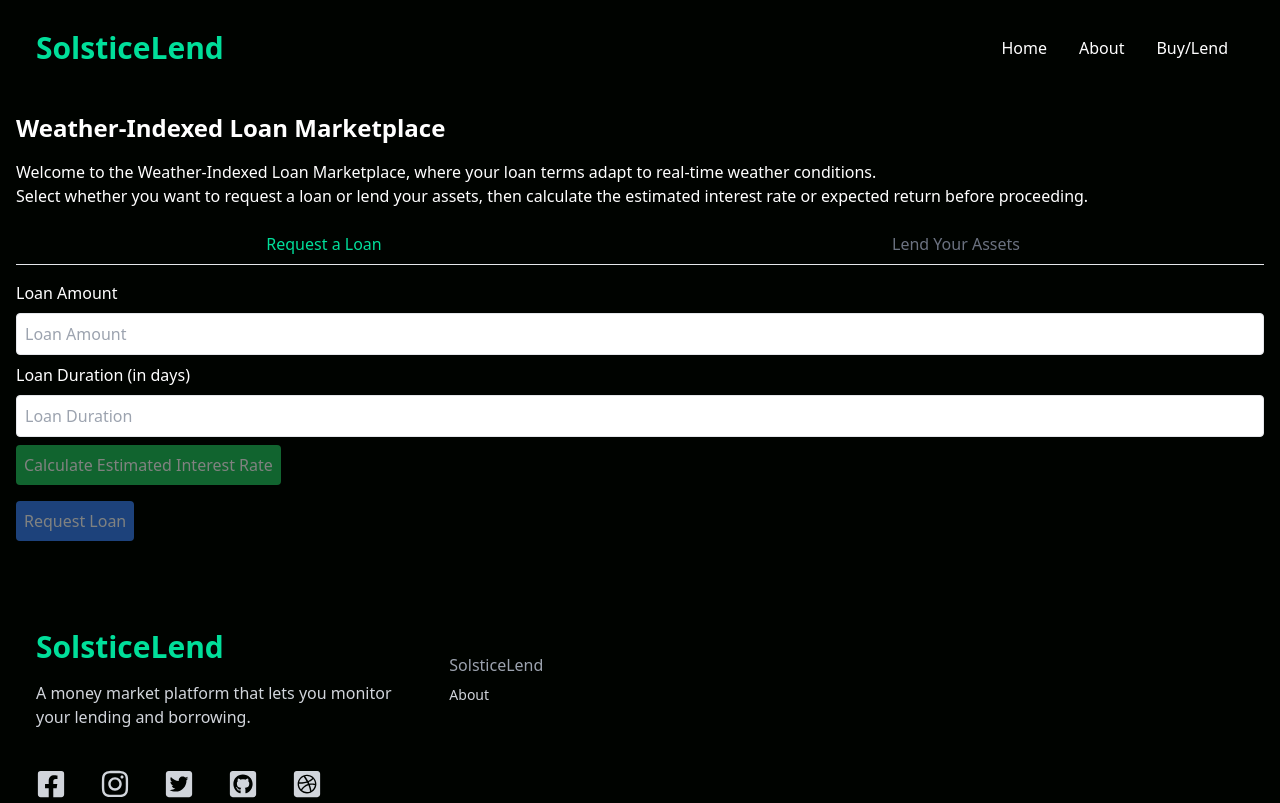
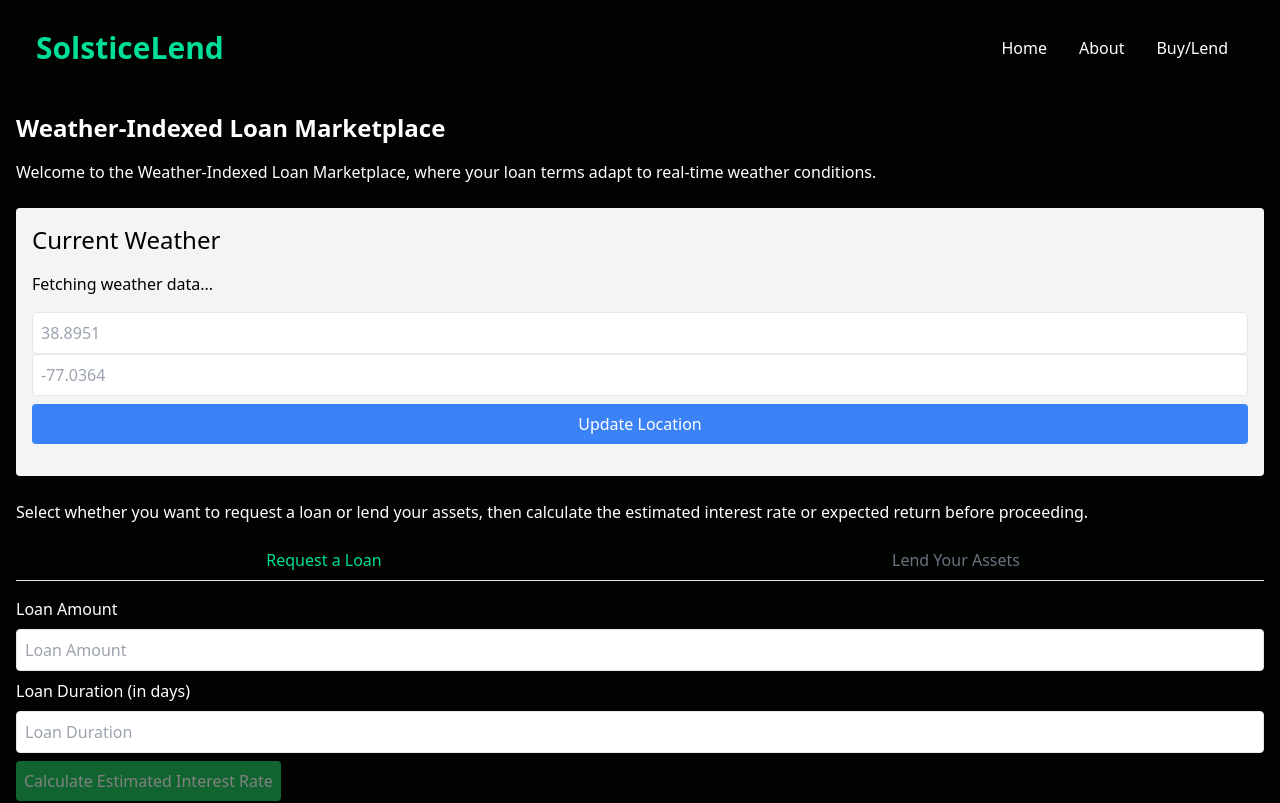
Before and after one commit to Constellation-DEFI-chainlink/defi-frontend, a React (Create React App) app: page /buy-lend in a window 1280 px wide. Shown: the top 803 px of the page. Built offline with nearby package versions, Linux system fonts and the light colour scheme; no server answers.

Commit message:
Weather panel

```diff
--- a/src/components/BuyLendPage.jsx
+++ b/src/components/BuyLendPage.jsx
@@ -1,6 +1,6 @@
 import React, {useState} from 'react';
 import DefiService from '../service/DefiService';
-
+import { useEffect } from 'react';
 const BuyLendPage = () => {
   const [activeTab, setActiveTab] = useState('borrow');
   const [loanAmount, setLoanAmount] = useState('');
@@ -9,6 +9,9 @@ const BuyLendPage = () => {
   const [message, setMessage] = useState('');
   const [estimatedInterestRate, setEstimatedInterestRate] = useState('');
   const [expectedReturn, setExpectedReturn] = useState('');
+  const [weather, setWeather] = useState({ temperature: '', windSpeed: '' });
+  const [location, setLocation] = useState({ latitude: '', longitude: '' });
+
 
   const calculateInterestRate = () => {
     DefiService.calculateEstimatedInterestRateForLend()
@@ -75,6 +78,30 @@ const BuyLendPage = () => {
       setExpectedReturn('');
     }
   };
+  const fetchWeatherData = async (latitude, longitude) => {
+    const response = await fetch(
+        `https://api.open-meteo.com/v1/forecast?latitude=${latitude}&longitude=${longitude}&hourly=temperature_2m,relative_humidity_2m,wind_speed_10m&current_weather=true`
+    );
+    const data = await response.json();
+    const currentWeather = data.current_weather;
+    setWeather({
+      temperature: currentWeather.temperature,
+      windSpeed: currentWeather.windspeed
+    });
+  };
+  const validateAndSetLocation = (lat, lon) => {
+    const parsedLat = parseFloat(lat);
+    const parsedLon = parseFloat(lon);
+    const isLatitudeValid = !isNaN(parsedLat) && parsedLat >= -90 && parsedLat <= 90;
+    const isLongitudeValid = !isNaN(parsedLon) && parsedLon >= -180 && parsedLon <= 180;
+
+    if (isLatitudeValid && isLongitudeValid) {
+      setLocation({ latitude: parsedLat, longitude: parsedLon });
+      fetchWeatherData(parsedLat, parsedLon);
+    } else {
+      showToast('Invalid latitude or longitude. Please enter valid numbers.');
+    }
+  };
 
   const showToast = (msg) => {
     console.log(msg);
@@ -82,11 +109,62 @@ const BuyLendPage = () => {
     setTimeout(() => setMessage(''), 3000); // Clear message after 3 seconds
   };
 
+  // Attempt to fetch the user's current location on component mount
+  useEffect(() => {
+    if (navigator.geolocation) {
+      navigator.geolocation.getCurrentPosition((position) => {
+        fetchWeatherData(position.coords.latitude, position.coords.longitude);
+        setLocation({
+          latitude: position.coords.latitude,
+          longitude: position.coords.longitude
+        });
+      }, (error) => {
+        console.error(error);
+      });
+    }
+  }, []);
+
   return (
       <div className="container mx-auto p-4 text-white"> {/* Adjusted for white text */}
         <h1 className="text-2xl font-bold mb-4">Weather-Indexed Loan Marketplace</h1>
         <p>Welcome to the Weather-Indexed Loan Marketplace, where your loan terms adapt to real-time weather conditions.</p>
         {message && <div className="toast-message">{message}</div>}
+
+        {/* Weather Panel */}
+        <div className="weather-panel my-6 p-4 bg-gray-100 text-black rounded">
+          <h2 className="text-2xl mb-4">Current Weather</h2>
+          {!weather.temperature && <p>Fetching weather data...</p>}
+          {weather.temperature && (
+              <>
+                <p>Temperature: {weather.temperature} °C</p>
+                <p>Wind Speed: {weather.windSpeed} km/h</p>
+              </>
+          )}
+          <div className="location-inputs my-4">
+            <input
+                type="text"
+                placeholder="38.8951" // Washington, USA latitude
+                name="latitude"
+                className="border p-2 rounded mr-2 w-full"
+                value={location.latitude}
+                onChange={(e) => setLocation({ ...location, latitude: e.target.value })}
+            />
+            <input
+                type="text"
+                placeholder="-77.0364" // Washington, USA longitude
+                name="longitude"
+                className="border p-2 rounded w-full"
+                value={location.longitude}
+                onChange={(e) => setLocation({ ...location, longitude: e.target.value })}
+            />
+            <button
+                className="bg-blue-500 text-white rounded p-2 hover:bg-blue-700 w-full mt-2"
+                onClick={() => validateAndSetLocation(location.latitude, location.longitude)}
+            >
+              Update Location
+            </button>
+          </div>
+        </div>
 
         {/* Process Description */}
         <div className="mb-6">
```
